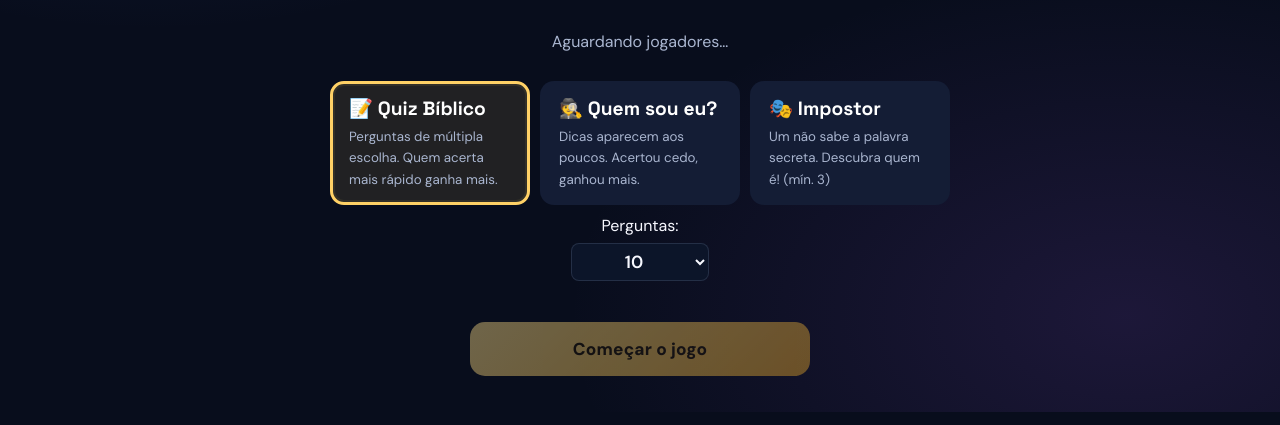
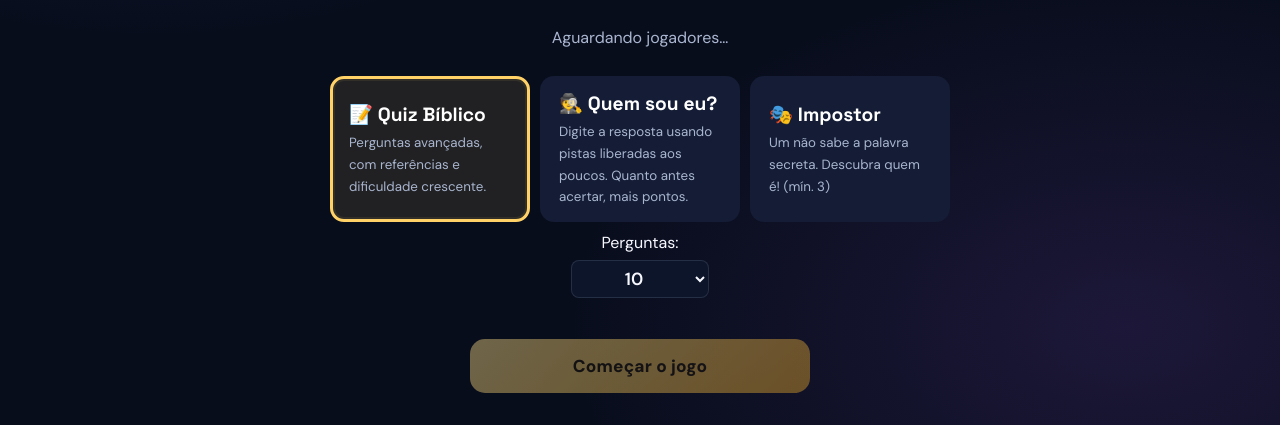
Before and after one commit to davimoraesdm2-netizen/jogos-biblicos, a website: page jogos-biblicos-publicacao/jogos-biblicos-publicacao/public/host.html in a window 1280 px wide. Shown: the part 388-813 px from the top of the page. Drawn offline with Linux system fonts and the light colour scheme.

Commit message:
Ajusta opções e descrições dos modos de jogo

```diff
--- a/jogos-biblicos-publicacao/jogos-biblicos-publicacao/public/host.html
+++ b/jogos-biblicos-publicacao/jogos-biblicos-publicacao/public/host.html
@@ -27,8 +27,8 @@
   <div class="chips" id="players"></div>
   <p id="count">Aguardando jogadores…</p>
   <div class="modes" id="modes">
-    <button class="mode on" data-mode="quiz"><b>📝 Quiz Bíblico</b><small>Perguntas de múltipla escolha. Quem acerta mais rápido ganha mais.</small></button>
-    <button class="mode" data-mode="who"><b>🕵️ Quem sou eu?</b><small>Dicas aparecem aos poucos. Acertou cedo, ganhou mais.</small></button>
+    <button class="mode on" data-mode="quiz"><b>📝 Quiz Bíblico</b><small>Perguntas avançadas, com referências e dificuldade crescente.</small></button>
+    <button class="mode" data-mode="who"><b>🕵️ Quem sou eu?</b><small>Digite a resposta usando pistas liberadas aos poucos. Quanto antes acertar, mais pontos.</small></button>
     <button class="mode" data-mode="impostor"><b>🎭 Impostor</b><small>Um não sabe a palavra secreta. Descubra quem é! (mín. 3)</small></button>
   </div>
   <label><span id="nlabel">Perguntas:</span>
@@ -84,7 +84,7 @@ let playerCount = 0;
 let impAction = null;
 
 const COUNTS = {
-  quiz: { label: "Perguntas:", opts: [10, 15, 20, 30], def: 10 },
+  quiz: { label: "Perguntas:", opts: [10, 15, 20, 25], def: 10 },
   who: { label: "Personagens:", opts: [5, 8, 10, 15], def: 8 },
   impostor: { label: "Rodadas:", opts: [3, 5, 7], def: 3 },
 };
```
